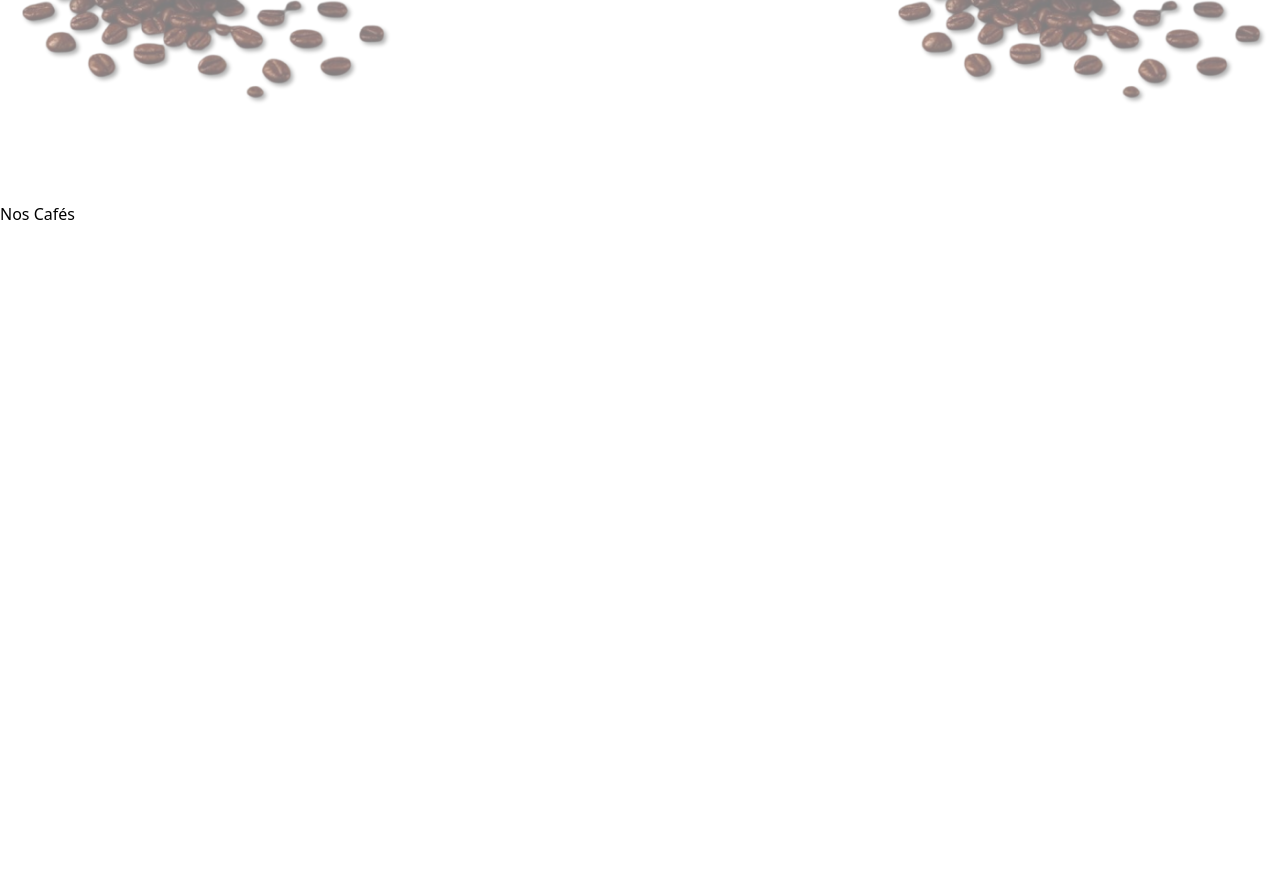
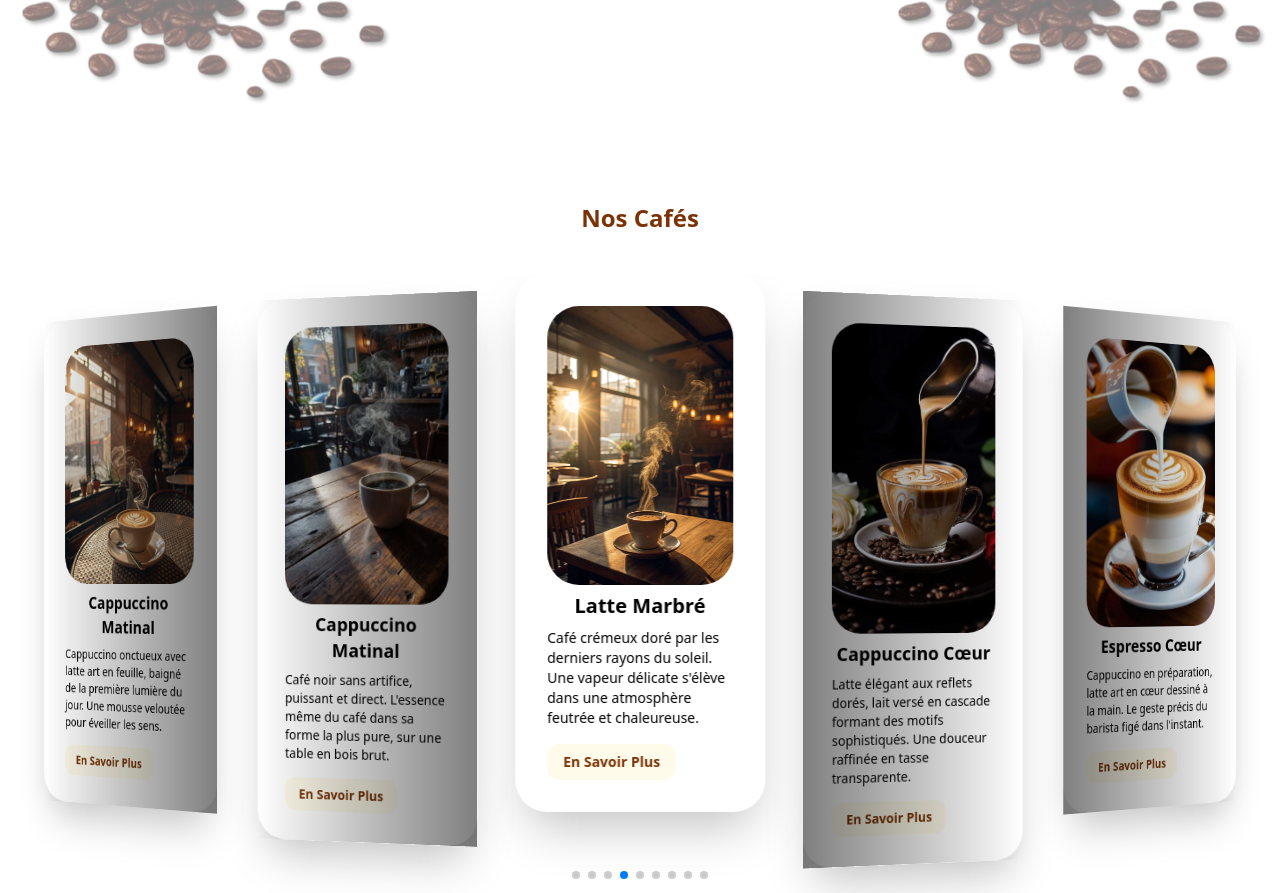
Before and after one commit to ToulaibiMoussa/Coffee, a website: page public/index.html in a window 1280 px wide. Shown: the part 500-1393 px from the top of the page. Before the commit the page ends 800 px from the top, so only its background shows below. Drawn offline with nearby package versions, Linux system fonts and the light colour scheme.

Commit message:
card swiper js

```diff
--- /dev/null
+++ b/index.js
@@ -0,0 +1,52 @@
+// importation des dependances
+import { listCafe } from "./script/menu.js";
+import { initSwiper } from "./script/swiper.js";
+
+// Responsivité de mon menu hambergur
+
+const btnToogle = document.querySelector('#btnToggle');
+const navbar = document.querySelector('#navbar');
+const navbarLinks = document.querySelectorAll('#navbar a');
+
+btnToogle.addEventListener('click', () => {
+    navbar.classList.toggle('hidden');
+});
+
+navbarLinks.forEach(link => {
+    link.addEventListener('click', () => {
+        navbar.classList.add('hidden');
+    });
+});
+
+document.addEventListener('click', (e) => {
+    if (!navbar.contains(e.target) && !btnToogle.contains(e.target)) {
+        navbar.classList.add('hidden');
+    }
+});
+
+// Mon Menu de café
+
+const generateMyCoffeeCard = document.querySelector('.swiper-wrapper');
+generateMyCoffeeCard.innerHTML = '';
+listCafe.forEach(cafe => {
+    const cardMenu = document.createElement('div');
+    cardMenu.className = 'swiper-slide card';
+    cardMenu.innerHTML = `
+        <div>
+            <img src="../Images/${cafe.image}" alt="${cafe.nom}"class="w-full h-auto object-cover">
+            <h3 class="font-bold my-2 text-xl text-center">${cafe.nom}</h3>
+            <p class="text-sm mb-4">
+                ${cafe.description}
+            </p>
+            <button class="bg-amber-50 text-amber-900 px-4 py-2 rounded-xl text-sm font-bold hover:scale-105 duration-200">
+                En Savoir Plus
+            </button>
+
+        </div>
+    `;
+    generateMyCoffeeCard.appendChild(cardMenu);
+});
+
+// Appel de nos fonctions provenant d'autres fichiers
+
+initSwiper();
--- a/public/index.html
+++ b/public/index.html
@@ -4,6 +4,7 @@
     <head>
         <meta charset="UTF-8">
         <meta name="viewport" content="width=device-width, initial-scale=1.0">
+        <link rel="stylesheet" href="https://cdn.jsdelivr.net/npm/swiper@12/swiper-bundle.min.css"/>
         <link rel="stylesheet" href="output.css">
         <title>Drink Coffee</title>
     </head>
@@ -72,10 +73,19 @@
             </section>
 
             <section>
-                <h2>Nos Cafés</h2>
+                <h2 class="text-amber-900 text-center mb-10">Nos Cafés</h2>
+                <div class="flex flex-center px-4 ">
+                    <div class="swiper w-full pb-14">
+                        <div class="swiper-wrapper">
+                            <!-- Generated with JavaScript -->
+                        </div>
+                        <div class="swiper-pagination"></div>
+                    </div>
+                </div>
             </section>
         </main>
-        <script src="../script.js"></script>
+        <script src="https://cdn.jsdelivr.net/npm/swiper@12/swiper-bundle.min.js"></script>
+        <script src="../index.js" type="module"></script>
     </body>
 
 </html>
--- a/script.js
+++ /dev/null
@@ -1,21 +0,0 @@
-// Responsivité de mon menu hambergur
-
-const btnToogle = document.querySelector('#btnToggle');
-const navbar = document.querySelector('#navbar');
-const navbarLinks = document.querySelectorAll('#navbar a');
-
-btnToogle.addEventListener('click', () => {
-    navbar.classList.toggle('hidden');
-});
-
-navbarLinks.forEach(link => {
-    link.addEventListener('click', () => {
-        navbar.classList.add('hidden');
-    });
-});
-
-document.addEventListener('click', (e) => {
-    if (!navbar.contains(e.target) && !btnToogle.contains(e.target)) {
-        navbar.classList.add('hidden');
-    }
-});
--- /dev/null
+++ b/script/menu.js
@@ -0,0 +1,47 @@
+export const listCafe = [
+    {
+        nom: "Café Noir Corsé",
+        description: "Café noir corsé aux notes de cacao et d'épices, servi dans une ambiance cosy aux lumières tamisées. Parfait pour accompagner une lecture tranquille.",
+        image: "télécharger (22).jpg"
+    },
+    {
+        nom: "Cappuccino Matinal",
+        description: "Cappuccino onctueux avec latte art en feuille, baigné de la première lumière du jour. Une mousse veloutée pour éveiller les sens.",
+        image: "télécharger (21).jpg"
+    },
+    {
+        nom: "Cappuccino Matinal",
+        description: "Café noir sans artifice, puissant et direct. L'essence même du café dans sa forme la plus pure, sur une table en bois brut.",
+        image: "cup.jpg"
+    },
+    {
+        nom: "Latte Marbré",
+        description: "Café crémeux doré par les derniers rayons du soleil. Une vapeur délicate s'élève dans une atmosphère feutrée et chaleureuse.",
+        image: "télécharger (20).jpg"
+    },
+    {
+        nom: "Cappuccino Cœur",
+        description: "Latte élégant aux reflets dorés, lait versé en cascade formant des motifs sophistiqués. Une douceur raffinée en tasse transparente.",
+        image: "télécharger (19).jpg"
+    },
+    {
+        nom: "Espresso Cœur",
+        description: "Cappuccino en préparation, latte art en cœur dessiné à la main. Le geste précis du barista figé dans l'instant.",
+        image: "télécharger (18).jpg"
+    },
+    {
+        nom: "Café Turc Traditionnel",
+        description: "Espresso pur en extraction directe, cœur parfait sur crema dorée. La quintessence du café de spécialité.",
+        image: "télécharger (17).jpg"
+    },
+    {
+        nom: "Café Turc Traditionnel",
+        description: "Café turc traditionnel, corsé et parfumé, servi avec cannelle et anis. Un voyage vers les saveurs ancestrales.",
+        image: "télécharger (16).jpg"
+    },
+    {
+        nom: "Espresso Artisanal",
+        description: "Espresso de spécialité, grain fraîchement moulu, préparé avec passion. L'authenticité du café brut en vue de dessus.",
+        image: "Cafe Chinno Filter Coffee.jpg"
+    }
+];
--- /dev/null
+++ b/script/swiper.js
@@ -0,0 +1,41 @@
+export function initSwiper() {
+    const swiper = new Swiper(".swiper", {
+        initialSlide: 2,
+        centeredSlides: true,
+        loop: true,
+        speed: 900,
+        grabCursor: true,
+        autoplay: true,
+        allowTouchMove: false,
+        effect: "coverflow",
+
+        coverflowEffect: {
+            rotate: -10,
+            stretch: -45,
+            depth: 90,
+            modifier: 1,
+            slideShadows: true,
+        },
+
+        mousewheel: {
+            thresholdDelta: 50,
+            sensitivity: 1,
+        },
+
+        pagination: {
+            el: ".swiper-pagination",
+        },
+        breakpoints: {
+        0: {
+            slidesPerView: 1,
+            spaceBetween: 20,
+        },
+        600: {
+            slidesPerView: 3,
+        },
+        1200: {
+            slidesPerView: 5,
+        },
+        },
+    });
+}
--- a/src/input.css
+++ b/src/input.css
@@ -8,6 +8,32 @@
     h1 {
         @apply text-3xl font-bold;
     }
+
+    h2 {
+        @apply text-2xl font-bold;
+    }
+}
+
+@layer components {
+
+    .card {
+        @apply relative rounded-4xl shadow-2xl p-4
+    }
+
+    .card img {
+        @apply rounded-4xl
+    }
+
+    .card div {
+        @apply p-4
+    }
+
+
+    .head-btn {
+        @apply py-2 px-6 m-2 hover:scale-110 cursor-pointer
+        hover:shadow-2xs duration-200 rounded-2xl font-semibold
+    }
+
 }
 
 @layer utilities {
@@ -15,11 +41,6 @@
         @apply justify-between items-center;
     }
 
-    .head-btn {
-        @apply py-2 px-6 m-2 hover:scale-110 cursor-pointer
-        hover:shadow-2xs duration-200 rounded-2xl font-semibold
-    }
-
     .text-fluid-sm {
         font-size: clamp(0.9rem, 2vw, 1rem);
     }
```
Also changed, not shown: Images/Cafe Chinno Filter Coffee.jpg (added), Images/Coffee_Love-removebg-preview.png (deleted), Images/coffee.jpg (deleted), Images/cup.jpg (added), Images/télécharger (16).jpg (added), Images/télécharger (17).jpg (added), Images/télécharger (18).jpg (added), Images/télécharger (19).jpg (added), Images/télécharger (20).jpg (added), Images/télécharger (21).jpg (added), Images/télécharger (22).jpg (added), public/output.css.
